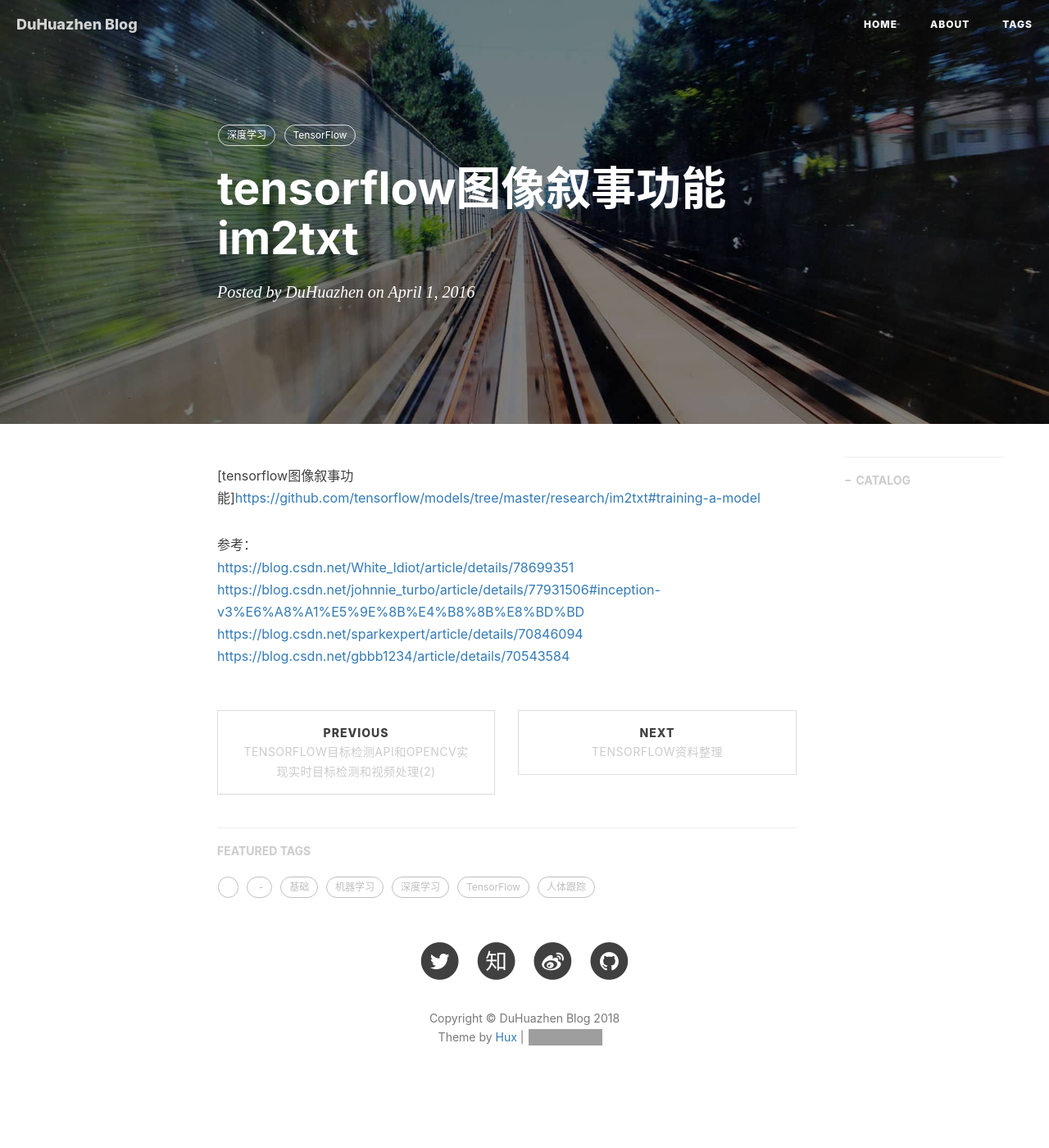
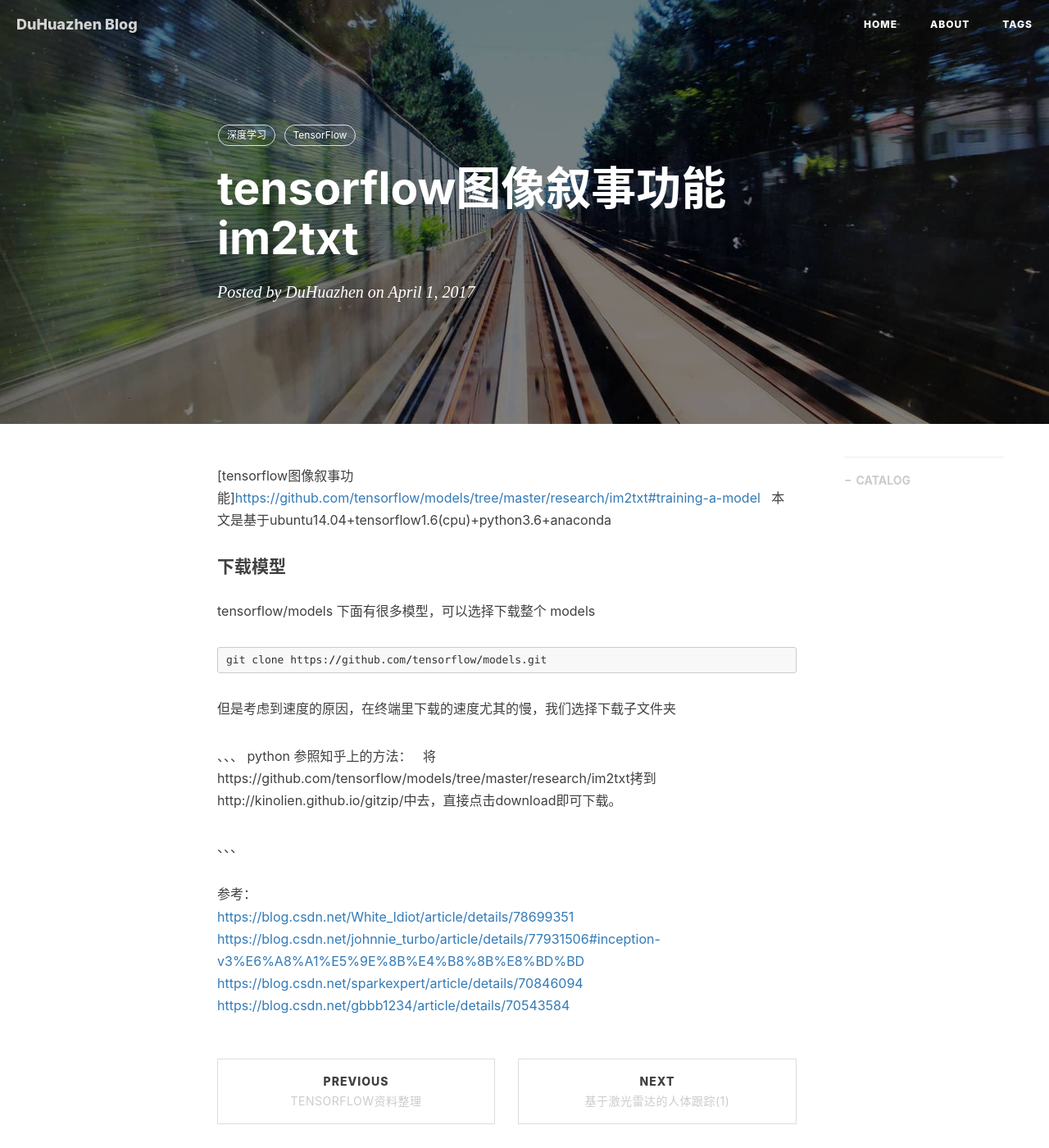
Before and after one commit to duhuazhen/duhuazhen.github.io, a Jekyll site: the page built from _posts/2017-4-1-im2txt.markdown, in a window 1280 px wide and 1400 px high. Shown: the whole window at 82% size. Built offline with Jekyll 4.4.1, drawn with Linux system fonts in a browser that asks for light colours; nearby versions of some CDN libraries; comment, search, counter and statistics services are not loaded; grey boxes are pictures that could not be loaded.

Commit message:
Update and rename 2018-4-1-im2txt.markdown to 2017-4-1-im2txt.markdown

````diff
--- a/_posts/2018-4-1-im2txt.markdown
+++ b/_posts/2017-4-1-im2txt.markdown
@@ -1,7 +1,7 @@
 ---
 layout:     post
 title:      tensorflow图像叙事功能im2txt
-date:       2016-04-01 12:00:00
+date:       2017-04-01 12:00:00
 author:     "DuHuazhen"
 header-img: "img/post-bg-2015.jpg"
 catalog: true
@@ -9,11 +9,21 @@ tags:
     - 深度学习
     - TensorFlow
 ---
-[tensorflow图像叙事功能][https://github.com/tensorflow/models/tree/master/research/im2txt#training-a-model](https://blog.csdn.net/sparkexpert/article/details/70846094)
+[tensorflow图像叙事功能][https://github.com/tensorflow/models/tree/master/research/im2txt#training-a-model](https://github.com/tensorflow/models/tree/master/research/im2txt)
+本文是基于ubuntu14.04+tensorflow1.6(cpu)+python3.6+anaconda
 
+#### 下载模型
+tensorflow/models 下面有很多模型，可以选择下载整个 models
+``` python
+git clone https://github.com/tensorflow/models.git
+```
+但是考虑到速度的原因，在终端里下载的速度尤其的慢，我们选择下载子文件夹
 
+、、、 python
+参照知乎上的方法：
+将https://github.com/tensorflow/models/tree/master/research/im2txt拷到http://kinolien.github.io/gitzip/中去，直接点击download即可下载。
 
-
+、、、
 
 
 
````
